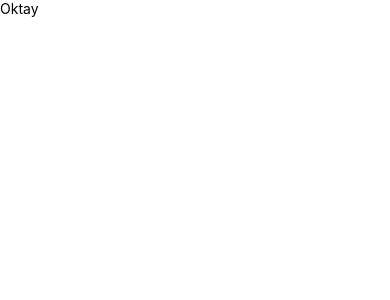
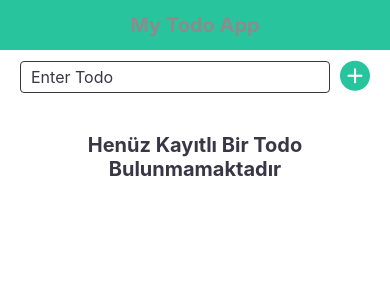
Before and after one commit to OktayX7/react-native-todo-app, a React Native app: screen / in a window 390 px wide. Shown: the top 300 px of the page. Built offline with nearby package versions, Linux system fonts and the light colour scheme.

Commit message:
input component created

```diff
--- a/App.js
+++ b/App.js
@@ -1,16 +1,93 @@
-import {StyleSheet, Text, View, SafeAreaView} from 'react-native';
-import React from 'react';
+// React Imports
+import {
+  Text,
+  View,
+  SafeAreaView,
+  StyleSheet,
+  ScrollView,
+  Alert,
+} from 'react-native';
+import React, {useState} from 'react';
+
+// Component Imports
+import {Header} from './src/components/header';
+import Input from './src/components/input';
+import TodoItem from './src/components/todoItem';
+
+// Style Imports
+import generalStyles from './src/utils/generalStyles';
+import {colors} from './src/utils/constans';
 
 const App = () => {
+  const initialText = '';
+
+  const [text, setText] = useState(initialText);
+  const [todos, setTodos] = useState([]);
+
+  const addTodo = () => {
+    const newTodo = {
+      id: String(new Date().getTime()),
+      title: text,
+      date: new Date(),
+      completed: false,
+    };
+
+    const trimText = text.trim();
+
+    if (trimText === initialText) {
+      Alert.alert('Lütfen bir todo giriniz.');
+    } else {
+      setTodos([...todos, newTodo]);
+    }
+
+    setText(initialText);
+  };
+
   return (
-    <SafeAreaView>
-      <View>
-        <Text>Oktay</Text>
+    <SafeAreaView style={[generalStyles.flex1, generalStyles.bgWhite]}>
+      <Header>My Todo App</Header>
+      <Input
+        placeholder="Enter Todo"
+        hasIcon={true}
+        onIconPress={addTodo}
+        value={text}
+        onChangeText={t => setText(t)}
+      />
+      <View style={styles.todosWrapper}>
+        {todos?.length === 0 && (
+          <Text style={styles.emptyText}>
+            Henüz Kayıtlı Bir Todo Bulunmamaktadır
+          </Text>
+        )}
+        {todos?.length > 0 && (
+          <ScrollView style={styles.scrollView}>
+            {todos?.map(todo => (
+              <TodoItem key={todo.id} item={todo} />
+            ))}
+          </ScrollView>
+        )}
       </View>
     </SafeAreaView>
   );
 };
 
+const styles = StyleSheet.create({
+  todosWrapper: {
+    flex: 1,
+    marginHorizontal: 20,
+    marginVertical: 30,
+  },
+  emptyText: {
+    textAlign: 'center',
+    fontSize: 20,
+    fontWeight: 'bold',
+    color: colors.textPrimary,
+  },
+  scrollView: {
+    flexGrow: 1,
+    borderWidth: 1,
+    padding: 20,
+  },
+});
+
 export default App;
-
-const styles = StyleSheet.create({});
--- a/package.json
+++ b/package.json
@@ -11,7 +11,8 @@
   },
   "dependencies": {
     "react": "18.2.0",
-    "react-native": "0.72.5"
+    "react-native": "0.72.5",
+    "react-native-vector-icons": "^10.0.0"
   },
   "devDependencies": {
     "@babel/core": "^7.20.0",
--- /dev/null
+++ b/src/components/header/index.jsx
@@ -0,0 +1,11 @@
+import React from 'react';
+import {View, Text} from 'react-native';
+import styles from './style';
+
+export const Header = ({children}) => {
+  return (
+    <View style={styles.headerWrapper}>
+      <Text style={styles.title}>{children}</Text>
+    </View>
+  );
+};
--- /dev/null
+++ b/src/components/header/style.js
@@ -0,0 +1,22 @@
+// React Imports
+import {StyleSheet} from 'react-native';
+
+// Util Imports
+import {colors} from '../../utils/constans';
+
+const styles = StyleSheet.create({
+  headerWrapper: {
+    width: '100%',
+    height: 50,
+    backgroundColor: colors.bgPrimary,
+    justifyContent: 'center',
+    alignItems: 'center',
+  },
+  title: {
+    fontWeight: 'bold',
+    fontSize: 20,
+    color: colors.textSecondary,
+  },
+});
+
+export default styles;
--- /dev/null
+++ b/src/components/input/index.js
@@ -0,0 +1,41 @@
+// Native Imports
+import React from 'react';
+import {View, TextInput, TouchableOpacity} from 'react-native';
+
+// Package Imports
+import Icon from 'react-native-vector-icons/AntDesign';
+
+// Style Imports
+import styles from './style';
+
+const Input = ({
+  placeholder = 'Type Someting',
+  keyboardType = 'default',
+  multiline = false,
+  hasIcon = false,
+  iconName = 'pluscircle',
+  style = '',
+  onIconPress = () => {},
+  value = '',
+  onChangeText = () => {},
+}) => {
+  return (
+    <View style={styles.wrapper}>
+      <TextInput
+        multiline={multiline}
+        keyboardType={keyboardType}
+        style={[styles.input, style]}
+        placeholder={placeholder}
+        value={value}
+        onChangeText={onChangeText}
+      />
+      {hasIcon && (
+        <TouchableOpacity onPress={onIconPress}>
+          <Icon name={iconName} style={styles.icon} />
+        </TouchableOpacity>
+      )}
+    </View>
+  );
+};
+
+export default Input;
--- /dev/null
+++ b/src/components/input/style.js
@@ -0,0 +1,28 @@
+import {StyleSheet} from 'react-native';
+import {colors} from '../../utils/constans';
+
+const styles = StyleSheet.create({
+  wrapper: {
+    marginHorizontal: 20,
+    marginVertical: 10,
+    flexDirection: 'row',
+    alignItems: 'center',
+  },
+  input: {
+    borderWidth: 1,
+    borderColor: colors.textPrimary,
+    paddingHorizontal: 10,
+    paddingVertical: 5,
+    borderRadius: 4,
+    color: colors.textPrimary,
+    fontSize: 16,
+    flex: 1,
+  },
+  icon: {
+    fontSize: 30,
+    color: colors.bgPrimary,
+    marginLeft: 10,
+  },
+});
+
+export default styles;
--- /dev/null
+++ b/src/components/todoItem/index.js
@@ -0,0 +1,15 @@
+import {Text, View} from 'react-native';
+import React from 'react';
+
+// Style Imports
+import styles from './style';
+
+const TodoItem = ({item}) => {
+  return (
+    <View style={styles.wrapper}>
+      <Text style={styles.text}>{item.title}</Text>
+    </View>
+  );
+};
+
+export default TodoItem;
--- /dev/null
+++ b/src/components/todoItem/style.js
@@ -0,0 +1,14 @@
+import {StyleSheet} from 'react-native';
+import {colors} from '../../utils/constans';
+
+const styles = StyleSheet.create({
+  wrapper: {
+    width: '100%',
+    height: 50,
+  },
+  text: {
+    color: colors.textPrimary,
+  },
+});
+
+export default styles;
--- /dev/null
+++ b/src/utils/constans.js
@@ -0,0 +1,6 @@
+export const colors = {
+  bgPrimary: '#27c49e',
+  textPrimary: '#393646',
+  textSecondary: '#8d8c8c',
+  white: '#fff',
+};
--- /dev/null
+++ b/src/utils/generalStyles.js
@@ -0,0 +1,13 @@
+import {StyleSheet} from 'react-native';
+import {colors} from './constans';
+
+const generalStyles = StyleSheet.create({
+  flex1: {
+    flex: 1,
+  },
+  bgWhite: {
+    backgroundColor: colors.white,
+  },
+});
+
+export default generalStyles;
```
Also changed, not shown: 2 other files (tests, documents, lock files or other folders).
